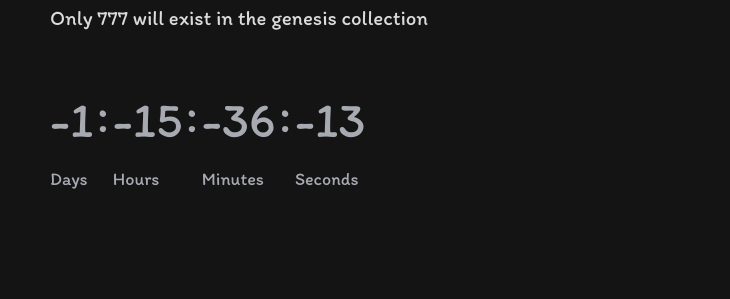
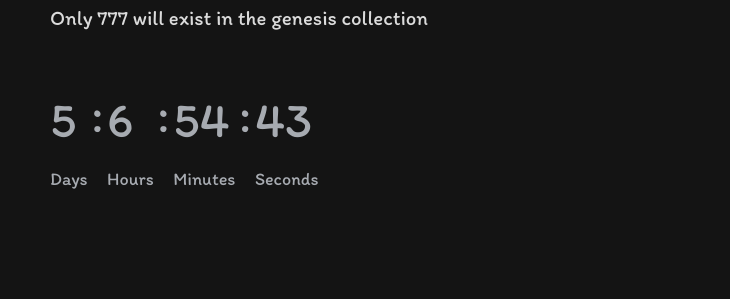
Before and after one commit to iamyashchouhan/anft, a plain HTML site: page index.html in a window 1280 px wide. Shown: the part 389-688 px from the top of the page, 0-730 px from the left. Drawn offline with Linux system fonts and the light colour scheme; grey boxes are pictures that could not be loaded; a web font is replaced by a local one.

Commit message:
Update index.html

```diff
--- a/index.html
+++ b/index.html
@@ -97,7 +97,7 @@
     <script src="app.js"></script>
 
     <script>
-        var countDownDate = new Date("Dec 23, 2022 4:00:00 UTC-0000").getTime();
+        var countDownDate = new Date("Dec 29, 2022 1:30:00 UTC-0000").getTime();
 
 
 var x = setInterval(function() {
```
